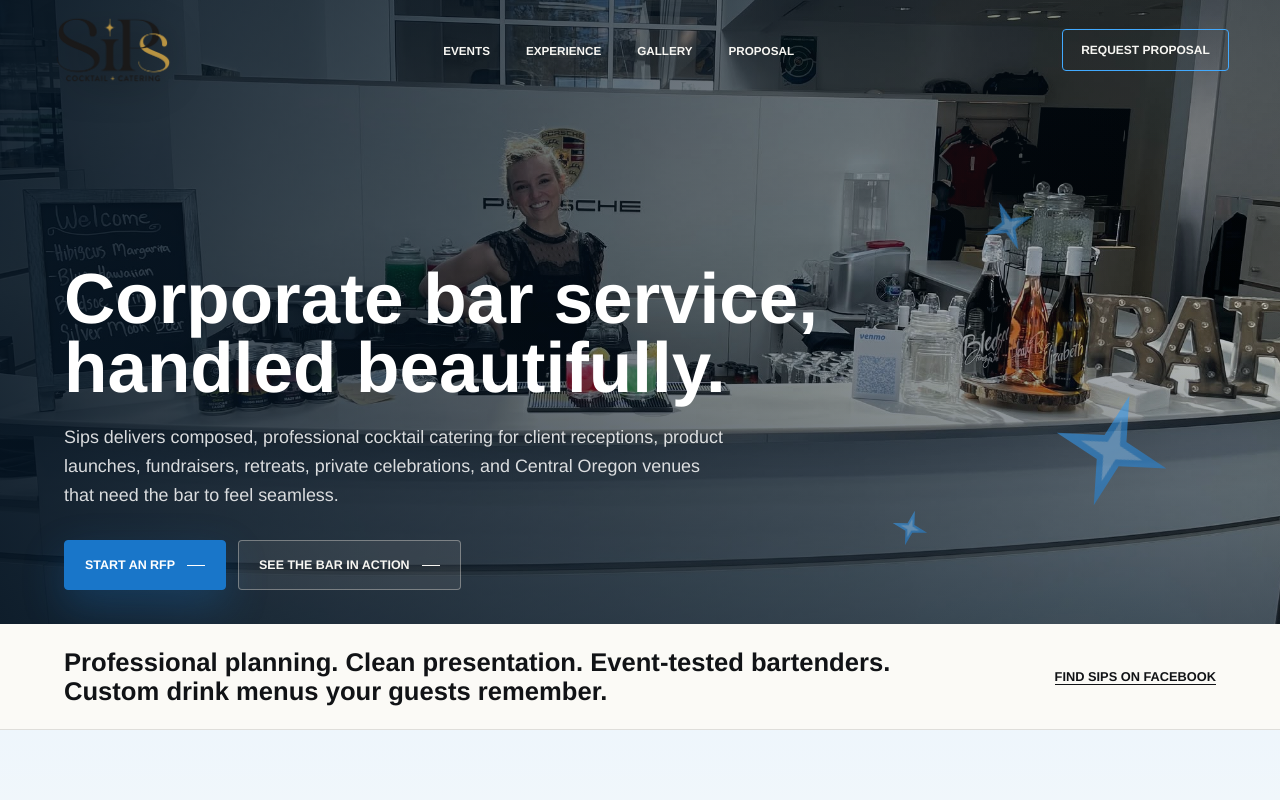
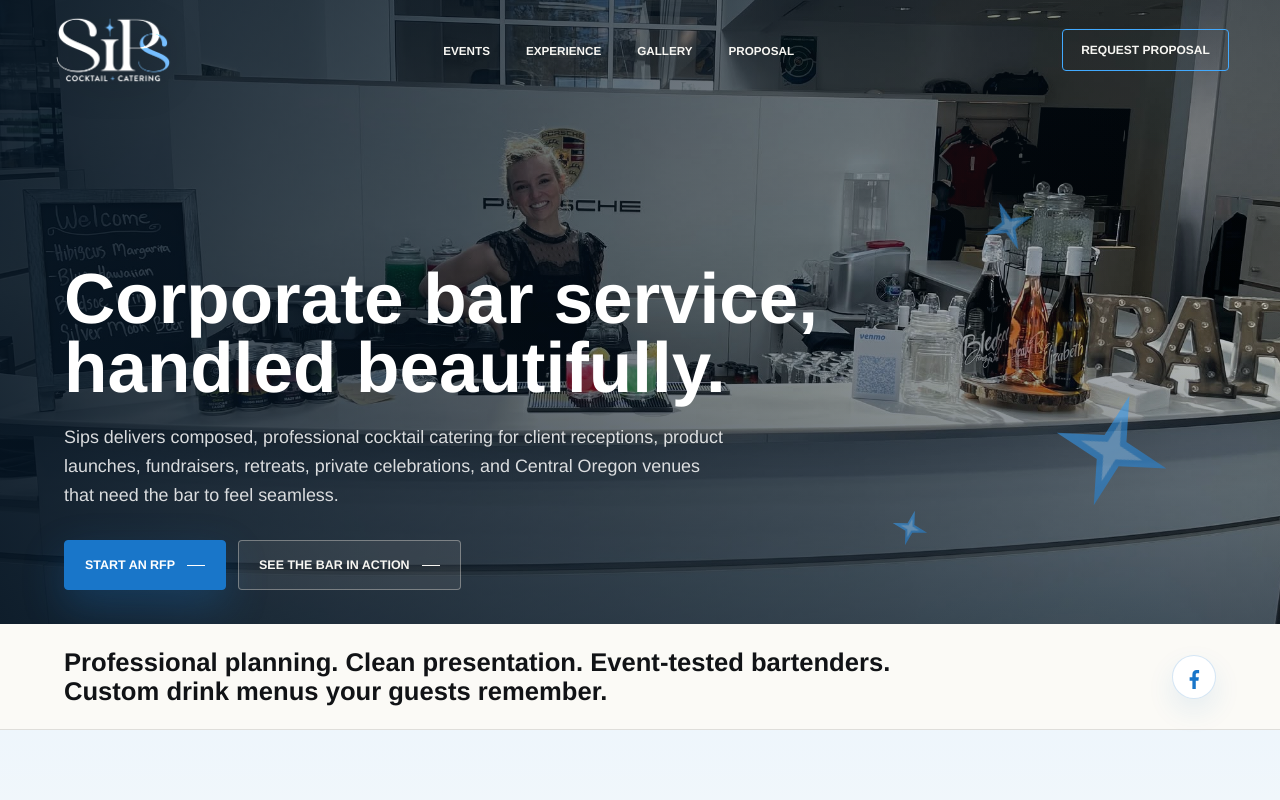
Before and after one commit to capo689/sips, a plain HTML site: page index.html in a window 1280 px wide. Shown: the top 800 px of the page. Drawn offline with nearby package versions, Linux system fonts and the light colour scheme.

Commit message:
Restore blue-white logo treatment and add FB icon

```diff
--- a/index.html
+++ b/index.html
@@ -62,7 +62,11 @@
 
     <section class="intro-band" aria-label="Service promise">
       <p>Professional planning. Clean presentation. Event-tested bartenders. Custom drink menus your guests remember.</p>
-      <a href="https://www.facebook.com/search/top?q=Sips%20Cocktail%20Catering" target="_blank" rel="noopener">Find Sips on Facebook</a>
+      <a class="facebook-icon-link" href="https://www.facebook.com/search/top?q=Sips%20Cocktail%20Catering" target="_blank" rel="noopener" aria-label="Find Sips on Facebook">
+        <svg viewBox="0 0 24 24" aria-hidden="true">
+          <path d="M15.4 8.24h1.72V5.12c-.3-.04-1.32-.13-2.52-.13-2.5 0-4.21 1.58-4.21 4.49v2.68H7.63v3.49h2.76v8.32h3.39v-8.32h2.65l.42-3.49h-3.07V9.82c0-1.01.27-1.58 1.62-1.58z"></path>
+        </svg>
+      </a>
     </section>
 
     <section id="services" class="section service-section">
--- a/styles.css
+++ b/styles.css
@@ -89,11 +89,11 @@ textarea {
 
 .brand img {
   width: 100%;
-  filter: drop-shadow(0 8px 18px rgba(0, 0, 0, 0.38));
+  filter: invert(1) brightness(1.75) saturate(1.12) drop-shadow(0 8px 18px rgba(0, 0, 0, 0.24));
 }
 
 .site-header.is-scrolled .brand img {
-  filter: drop-shadow(0 8px 18px rgba(0, 0, 0, 0.38));
+  filter: invert(1) brightness(1.75) saturate(1.12) drop-shadow(0 8px 18px rgba(0, 0, 0, 0.24));
 }
 
 .nav-links {
@@ -392,12 +392,40 @@ h3 {
   line-height: 1.12;
 }
 
-.intro-band a {
+.intro-band a:not(.facebook-icon-link) {
   flex: 0 0 auto;
   font-size: 0.8rem;
   font-weight: 700;
   text-transform: uppercase;
   border-bottom: 1px solid currentColor;
+}
+
+.facebook-icon-link {
+  flex: 0 0 auto;
+  display: inline-flex;
+  align-items: center;
+  justify-content: center;
+  width: 44px;
+  height: 44px;
+  color: var(--blue);
+  border: 1px solid var(--blue-line);
+  border-radius: 50%;
+  background: #ffffff;
+  box-shadow: 0 12px 28px rgba(25, 118, 201, 0.1);
+  transition: color 180ms ease, border-color 180ms ease, transform 180ms ease, box-shadow 180ms ease;
+}
+
+.facebook-icon-link:hover {
+  color: var(--blue-bright);
+  border-color: rgba(66, 170, 255, 0.58);
+  transform: translateY(-2px);
+  box-shadow: 0 16px 34px rgba(25, 118, 201, 0.18);
+}
+
+.facebook-icon-link svg {
+  width: 24px;
+  height: 24px;
+  fill: currentColor;
 }
 
 .section {
@@ -825,7 +853,7 @@ textarea:focus {
 
 .footer-logo img {
   width: 100%;
-  filter: drop-shadow(0 8px 18px rgba(0, 0, 0, 0.24));
+  filter: invert(1) brightness(1.75) saturate(1.12) drop-shadow(0 8px 18px rgba(0, 0, 0, 0.24));
 }
 
 .site-footer p {
```
